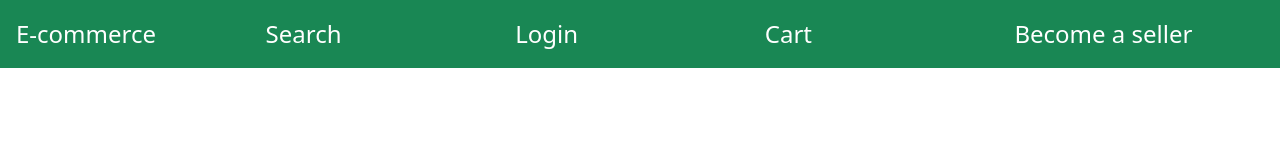
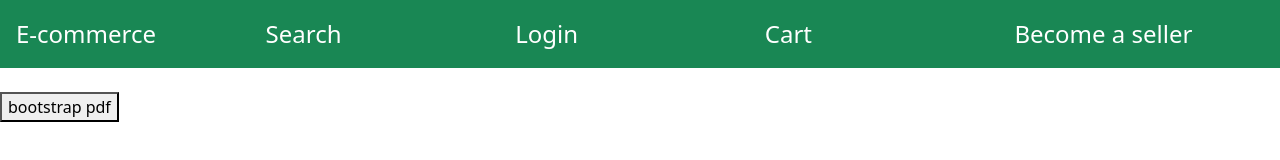
Before and after one commit to IB-Indraditya/indraditya-me, a plain HTML site: page index.html in a window 1280 px wide. Drawn offline with nearby package versions, Linux system fonts and the light colour scheme.

Commit message:
Initial commit of website

```diff
--- a/index.html
+++ b/index.html
@@ -52,6 +52,8 @@
         <div class="col">Cart</div>
         <div class="col">Become a seller</div>
     </section>
+    <br>
+    <section><button>bootstrap pdf</button></section>
     <script type="text/javascript">
         // $(document).ready(()=>{
         //     $(".container-fluid").click(()=>{
```
Also changed, not shown: 1 other file.
